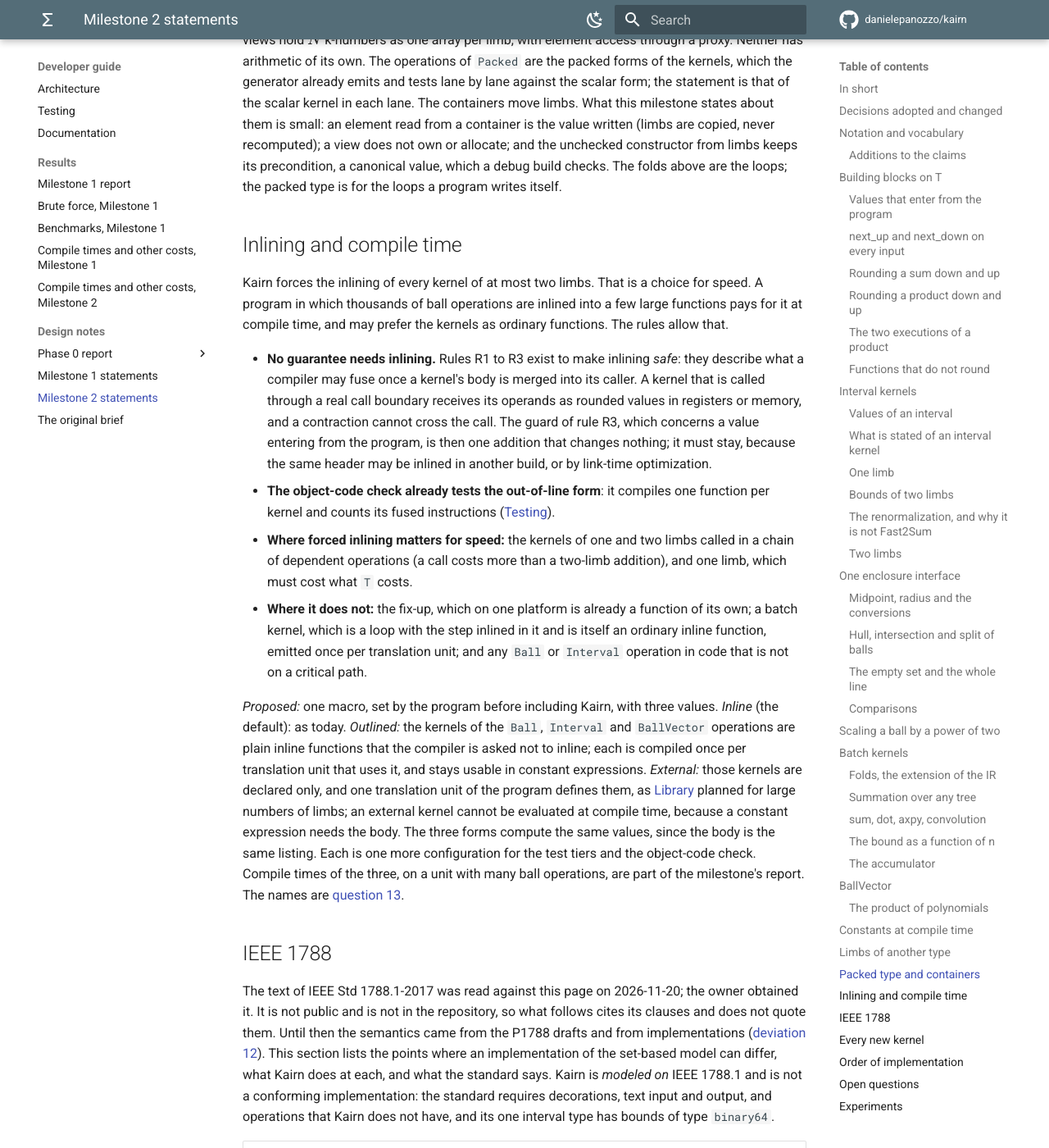
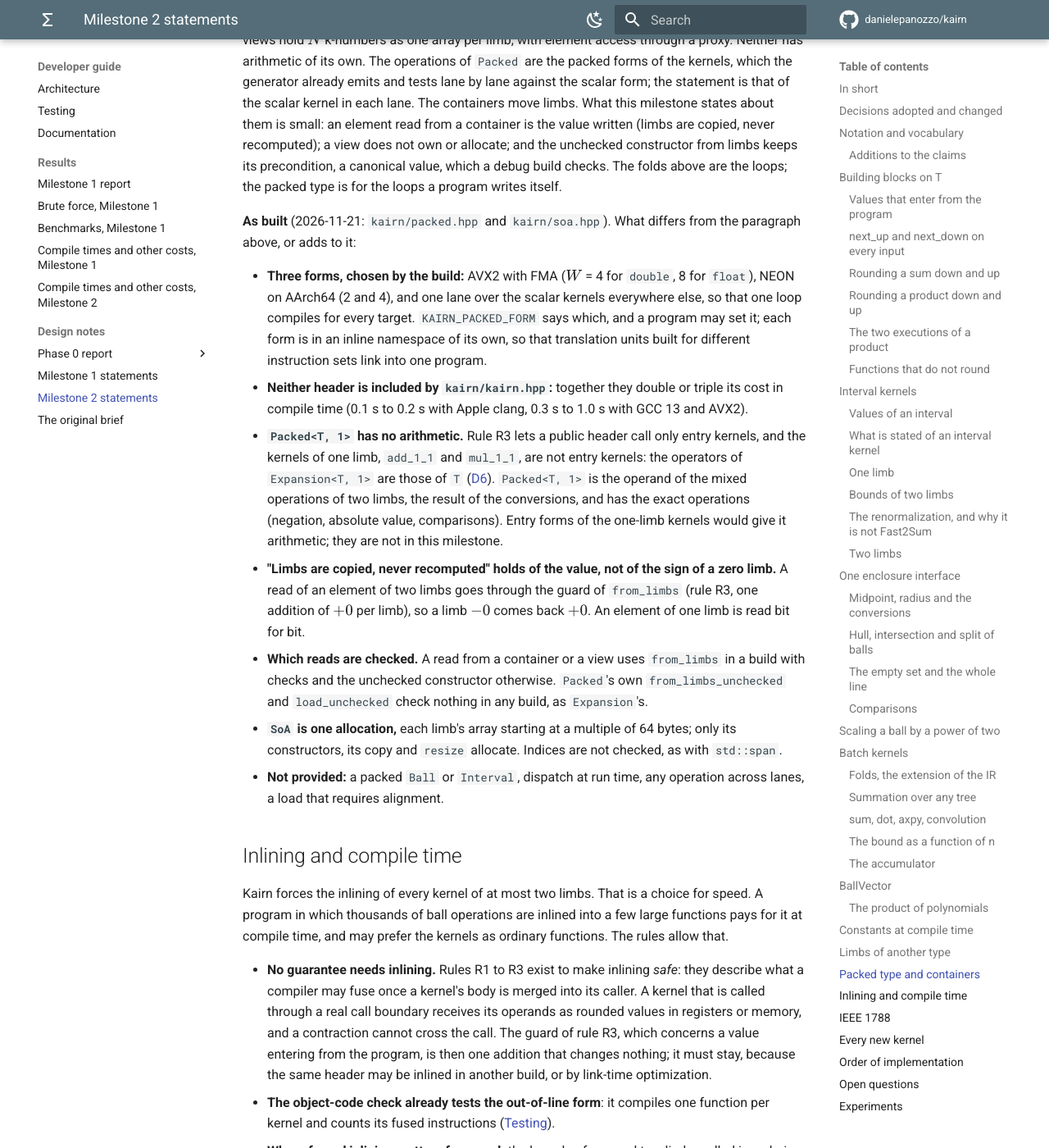
Before and after one commit to danielepanozzo/kairn, an MkDocs documentation site: the page built from docs/developer/design/milestone2.md, in a window 1280 px wide and 1400 px high, scrolled down 55529 px. Shown: the whole window at 82% size. Built offline with MkDocs 1.6.1 and Material for MkDocs 9.7.7, drawn with Linux system fonts in a browser that asks for light colours; comment, search, counter and statistics services are not loaded.

Commit message:
Docs: the packed type and the containers as built; three rows of the decisions log
The Milestone 2 page says what differs from its paragraph on the packed type
and the containers: three forms chosen by the build, neither header in
kairn.hpp, no arithmetic on Packed<T, 1> (rule R3: the one-limb kernels are
not entry kernels), a read of a two-limb element keeps the value and not the
sign of a zero limb, which reads are checked, one allocation for SoA. The
library page has the file names. The decisions log records these, and one
thing found on the way and not changed: the product of Expansion<T, 1> is T's
own, and differs from the kernel it names in the sign of a zero result only.

Co-Authored-By: Claude Fable 5.2 <noreply@anthropic.com>
Claude-Session: https://claude.ai/code/session_01ULwCxzT6Dhw9xUiTw8mJz1

```diff
--- a/docs/developer/design/milestone2.md
+++ b/docs/developer/design/milestone2.md
@@ -2147,6 +2147,35 @@ milestone states about them is small: an element read from a container is the va
 (limbs are copied, never recomputed); a view does not own or allocate; and the unchecked
 constructor from limbs keeps its precondition, a canonical value, which a debug build checks.
 The folds above are the loops; the packed type is for the loops a program writes itself.
+
+**As built** (2026-11-21: `kairn/packed.hpp` and `kairn/soa.hpp`). What differs from the
+paragraph above, or adds to it:
+
+- **Three forms, chosen by the build:** AVX2 with FMA ($W$ = 4 for `double`, 8 for `float`),
+  NEON on AArch64 (2 and 4), and one lane over the scalar kernels everywhere else, so that one
+  loop compiles for every target. `KAIRN_PACKED_FORM` says which, and a program may set it; each
+  form is in an inline namespace of its own, so that translation units built for different
+  instruction sets link into one program.
+- **Neither header is included by `kairn/kairn.hpp`:** together they double or triple its cost
+  in compile time (0.1 s to 0.2 s with Apple clang, 0.3 s to 1.0 s with GCC 13 and AVX2).
+- **`Packed<T, 1>` has no arithmetic.** Rule R3 lets a public header call only entry kernels,
+  and the kernels of one limb, `add_1_1` and `mul_1_1`, are not entry kernels: the operators of
+  `Expansion<T, 1>` are those of `T`
+  ([D6](phase0/decisions.md#d6-one-limb-and-contraction-under-clang)). `Packed<T, 1>` is the
+  operand of the mixed operations of two limbs, the result of the conversions, and has the
+  exact operations (negation, absolute value, comparisons). Entry forms of the one-limb kernels
+  would give it arithmetic; they are not in this milestone.
+- **"Limbs are copied, never recomputed" holds of the value, not of the sign of a zero limb.**
+  A read of an element of two limbs goes through the guard of `from_limbs` (rule R3, one
+  addition of $+0$ per limb), so a limb $-0$ comes back $+0$. An element of one limb is read
+  bit for bit.
+- **Which reads are checked.** A read from a container or a view uses `from_limbs` in a build
+  with checks and the unchecked constructor otherwise. `Packed`'s own `from_limbs_unchecked`
+  and `load_unchecked` check nothing in any build, as `Expansion`'s.
+- **`SoA` is one allocation,** each limb's array starting at a multiple of 64 bytes; only its
+  constructors, its copy and `resize` allocate. Indices are not checked, as with `std::span`.
+- **Not provided:** a packed `Ball` or `Interval`, dispatch at run time, any operation across
+  lanes, a load that requires alignment.
 
 ## Inlining and compile time
 
```
Also changed, not shown: docs/developer/design/phase0/decisions.md (+3 -0 lines), docs/developer/design/phase0/library.md (+2 -2 lines).
